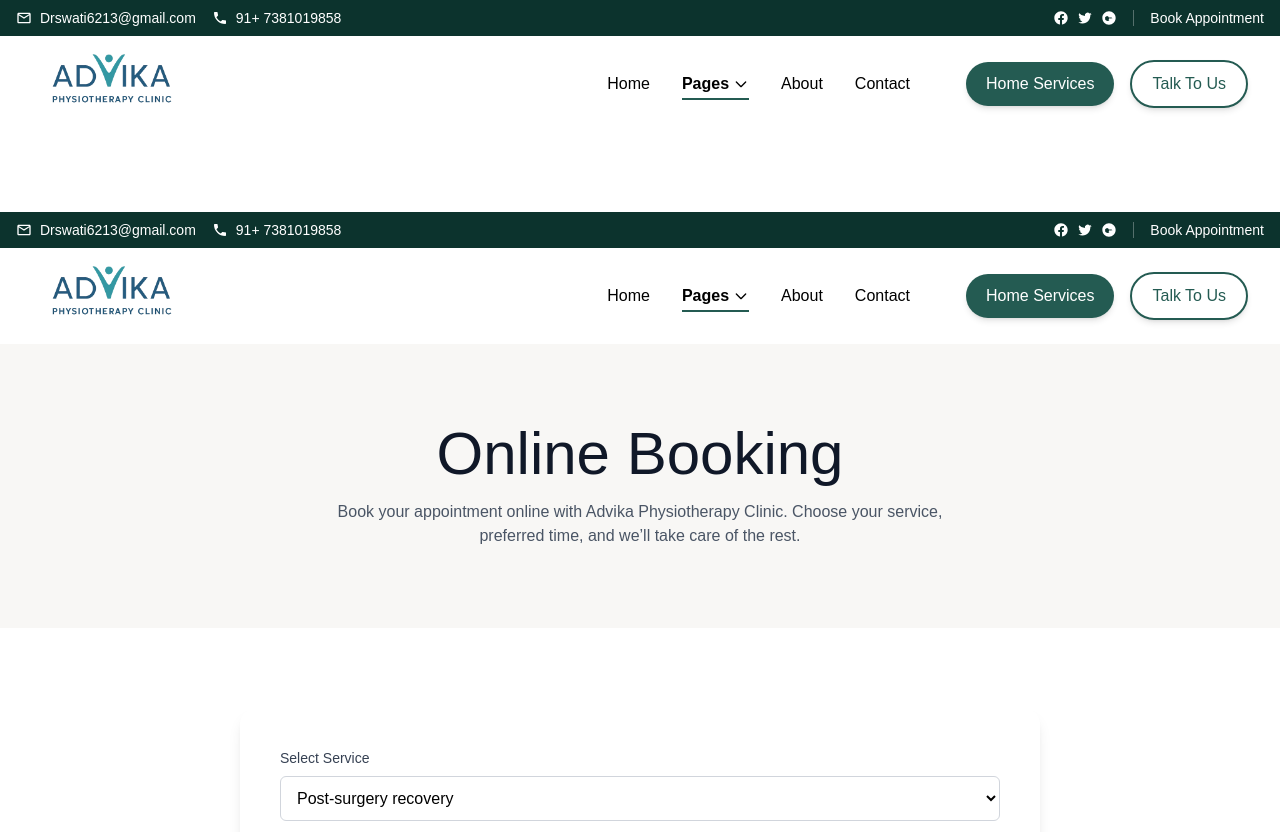
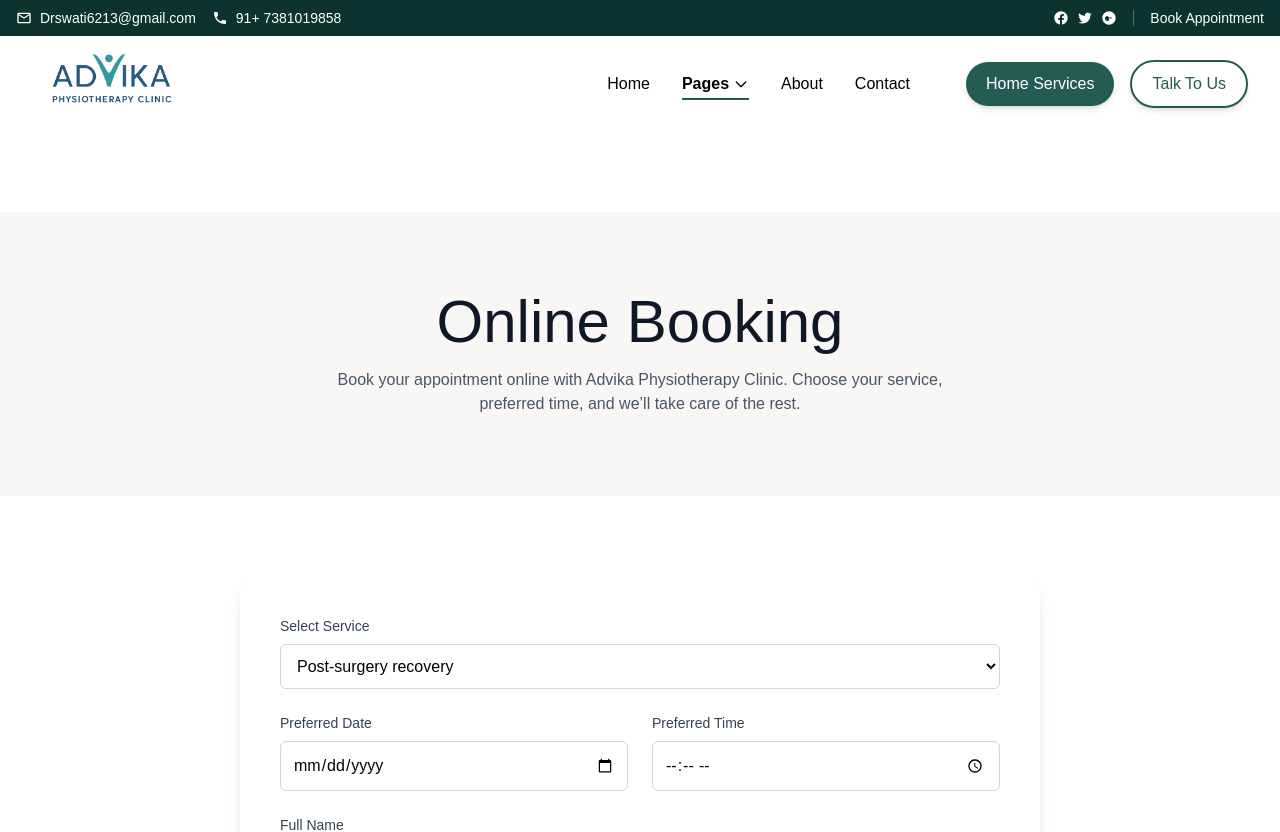
Before and after one commit to anchalsahani/advikaphysiotherapyclinic, a Next.js app: page /booking in a window 1280 px wide. Shown: the top 832 px of the page. Built offline with nearby package versions, Linux system fonts and the light colour scheme; a web font is replaced by a local one.

Commit message:
content changed

```diff
--- a/app/booking/page.tsx
+++ b/app/booking/page.tsx
@@ -4,7 +4,6 @@ import Footer from "../components/Footer";
 export default function BookingPage() {
   return (
     <main className="pt-20">
-      <Navbar forceDark />
 
       {/* Hero Section */}
       <section className="bg-[#f8f7f5] py-20 text-center">
```
